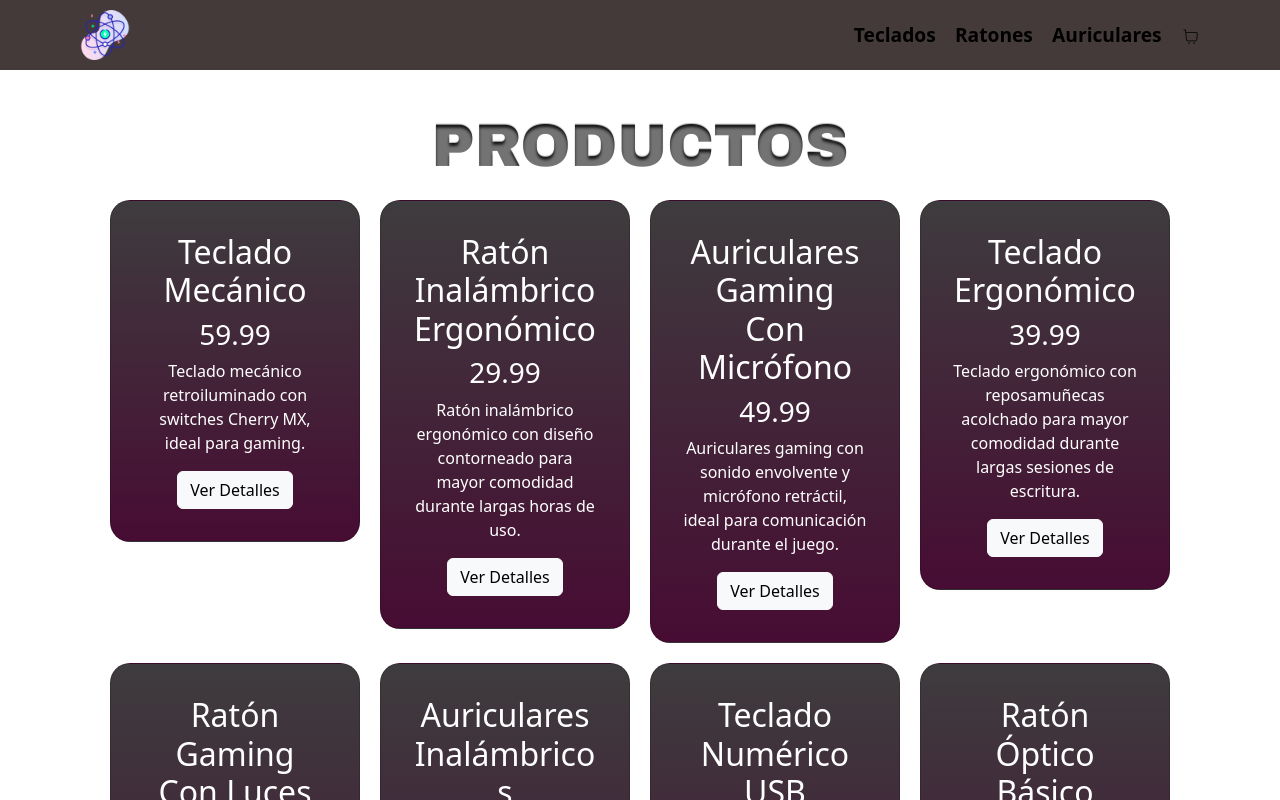
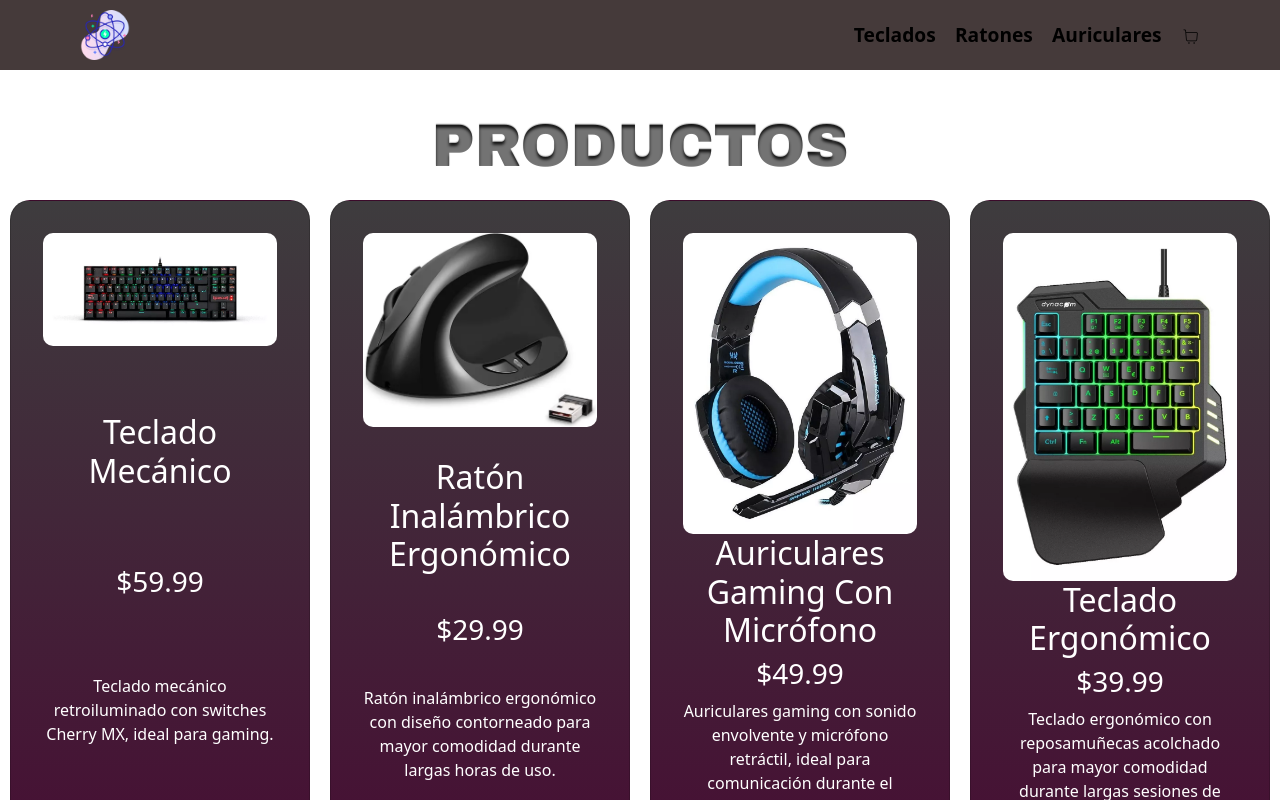
Before and after one commit to Tede00/Pre-Entrega1Diaz, a React (Vite) app: page / in a window 1280 px wide. Shown: the top 800 px of the page. Built offline with nearby package versions, Linux system fonts and the light colour scheme.

Commit message:
Redimension de imagenes

```diff
--- a/src/App.css
+++ b/src/App.css
@@ -38,9 +38,17 @@
   color: white;
   background: linear-gradient(#3e3c3e, #470c33);
   border-radius: 1.25rem;
-  width: 250px;
-  height: auto ;
+  width: 300px;
+  height: 700px ;
   margin: .625rem;
+  display: flex;
+  flex-direction: column;
+  justify-content: space-between;
+}
+
+.imgItem {
+  border: #01170f;
+  border-radius: .625rem;
 }
 
 .read-the-docs {
--- a/src/assets/Components/Item/Item.jsx
+++ b/src/assets/Components/Item/Item.jsx
@@ -4,8 +4,9 @@ import Button from 'react-bootstrap/Button';
  export default function Item ({product}){
     return(
         <div className="card">
+            <img className="imgItem" src={product.img}alt="" />
             <h2>{product.name}</h2>
-            <h3>{product.price}</h3>
+            <h3>${product.price}</h3>
             <p>{product.description}</p>
             <Link to={`/product/${product.id}`}>
                 <Button variant="light">Ver Detalles</Button>
--- a/src/assets/Components/ItemDetail/ItemDetail.jsx
+++ b/src/assets/Components/ItemDetail/ItemDetail.jsx
@@ -25,10 +25,10 @@ const ItemDetail = ({ product }) => {
         <main className="item-detail">
             <h1>{product.name}</h1>
             <section>
-            <img src={product.img}alt="" />
+            <img className="imgItemDetail" src={product.img}alt="" />
                 <section className="product-info">
                     <p>Descripcion: {product.description}</p>
-                    <p>Precio: {product.price}</p>
+                    <p>Precio: ${product.price}</p>
                     <p>Categoria: {product.category}</p>
                     <ItemCount initial={1} stock={product.stock} onAdd={onAdd} />
                     {
```
